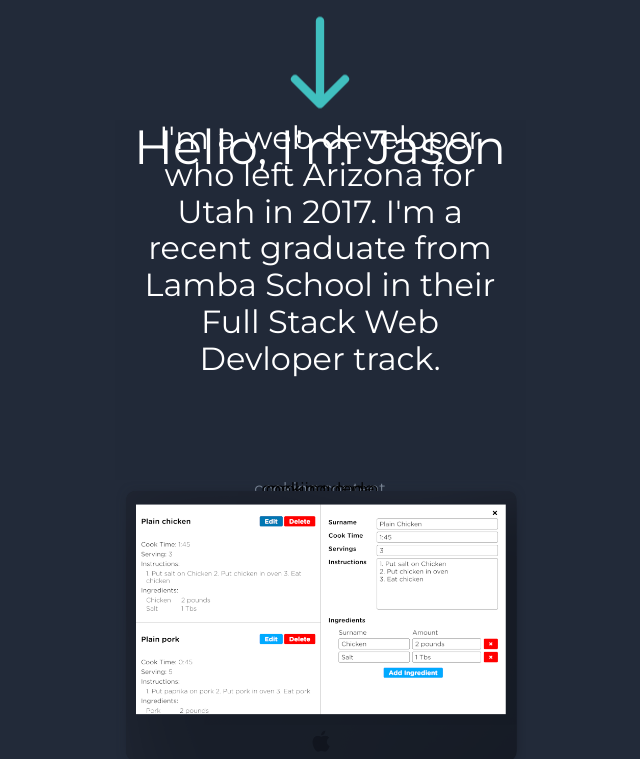
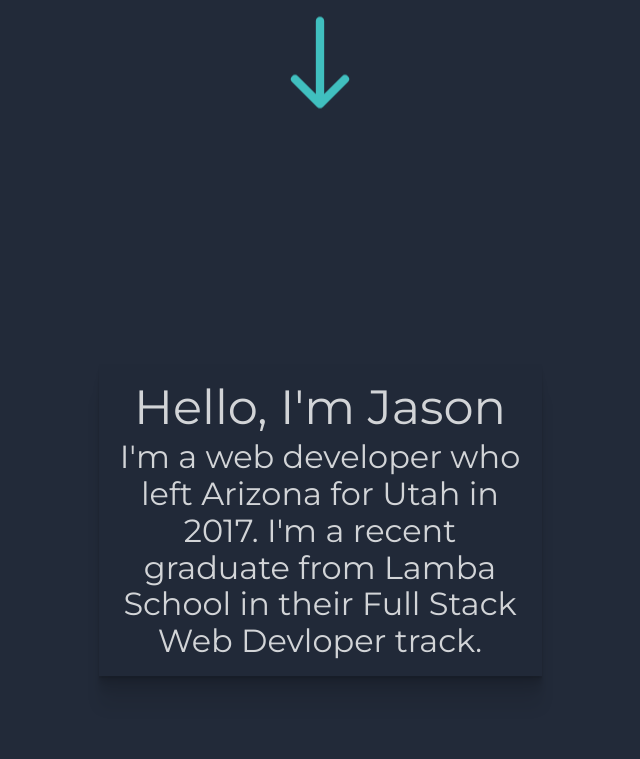
Before and after one commit to Jason-Prince/my-portfolio-app, a Next.js app: page / in a window 1280 px wide. Shown: the part 680-1439 px from the top of the page, without its empty margins (320-960 px from the left). Built offline with nearby package versions, Linux system fonts and the light colour scheme.

Commit message:
about me is working

```diff
--- a/pages/index.js
+++ b/pages/index.js
@@ -52,39 +52,22 @@ const home = () => {
           body__row-1__right-chevron--move-right"
         ></i>
         <svg
-          className="
-          body__row-1__arrow
-          body__row-1__arrow--bounce"
+          className="body__row-1__arrow body__row-1__arrow--bounce"
           xmlns="http://www.w3.org/2000/svg"
           viewBox="0 0 24 24"
         >
           <path d="M11.293,22.707a1,1,0,0,0,1.414,0l6-6a1,1,0,0,0-1.414-1.414L13,19.586V2a1,1,0,0,0-2,0V19.586L6.707,15.293a1,1,0,0,0-1.414,1.414Z" />
         </svg>
       </div>
-
-      <div
-        className="
-        body
-        body__row-2
-        body__row-2__title"
-      >
-        Hello, I'm Jason
+      <div className="body__row-2">
+        <div className="body__row-2__card">
+          <div className="body__row-2__card__title">Hello, I'm Jason</div>
+          <div className="body__row-2__card__content">
+            I'm a web developer who left Arizona for Utah in 2017. I'm a recent
+            graduate from Lamba School in their Full Stack Web Devloper track.
+          </div>
+        </div>
       </div>
-      <div
-        className="
-        body
-        body__row-2
-        body__row-2__content"
-      >
-        I'm a web developer who left Arizona for Utah in 2017. I'm a recent
-        graduate from Lamba School in their Full Stack Web Devloper track.
-      </div>
-      <div
-        className="
-          body
-          body__row-2
-          body__row-2__hide-car"
-      ></div>
       <svg
         className="
           body
--- a/styles/globals.scss
+++ b/styles/globals.scss
@@ -44,7 +44,7 @@ a:hover {
             CAR
 ---------------------------*/
     &__car {
-        width: 100px;
+        width: 90px;
         &--center-fixed {
             position: fixed;
             left: 50%;
@@ -135,43 +135,44 @@ a:hover {
           ABOUT ME
 ---------------------------*/
     &__row-2 {
-        grid-row: 2;
+        display: grid;
+        grid-template-columns: 1fr;
+        grid-template-rows: 1fr;
+        justify-items: center;
+        height: 100vh;
+        &__card {
             grid-column: 1;
+            grid-row: 1;
+            width: 411px;
+            align-self: center;
+            display: grid;
+            grid-template-columns: 1fr;
+            grid-template-rows: 1fr;
+            place-self: center;
+            height: 280px;
+            padding: 1em;
+            background-color: $primary-background;
+            box-shadow: $box-shadow;
+            z-index: 1;
+            opacity: .8;
+            &__title {
+                grid-column: 1;
+                grid-row: 1;
                 width: 411px;
                 color: $text-title;
-        z-index: 1;
-        display: flex;
-        flex-direction: column;
-        justify-content: space-between;
-        &__title {
-            width: 380px;
                 font-size: 3rem;
                 text-align: center;
-            // position: relative;
-            // top: 45%;
-
-            &--fade-in {
-                animation: fade-in 2s 2s forwards;
-            }
+                align-self: start;
             }
             &__content {
-            width: 380px;
+                grid-column: 1;
+                grid-row: 1;
+                width: 411px;
+                color: $text-title;
+                font-size: 2rem;
                 text-align: center;
-            font-size: 2rem;
-            // position: relative;
-            // top: 55%;
-            &--fade-in {
-                animation: fade-in 2s 2s forwards;
+                align-self: end;
             }
-        }
-        &__hide-car {
-            background-color: $primary-background;
-            width: 411px;
-            height: 360px;
-            z-index: 0;
-            // position: relative;
-            // top: 45%;
-            opacity: .8;
         }
     }
 /*---------------------------
```
Lines whose indentation alone changed are shown as unchanged.
